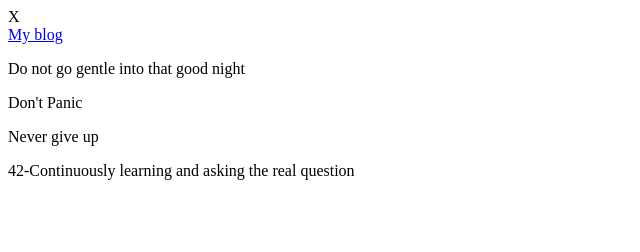
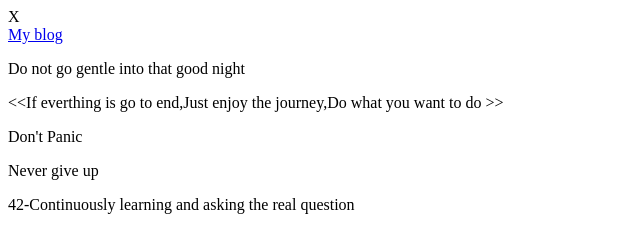
Before and after one commit to JINNIAN666/elonmusk.github.io, a plain HTML site: page index.html in a window 1280 px wide. Shown: the whole page, without its empty margins (0-640 px from the left). Drawn offline with Linux system fonts and the light colour scheme.

Commit message:
Update index.html

```diff
--- a/index.html
+++ b/index.html
@@ -11,7 +11,7 @@
 </br>
 <a href="https://www.zhoudongqi.com/">My blog</a>
 <p>Do not go gentle into that good night</p>
-<If everthing is go to end,Just enjoy the journey,Do what you want to do>
+<&lt;If everthing is go to end,Just enjoy the journey,Do what you want to do &gt;>
 <p>Don't Panic</p>
 <p>Never give up</p>
 <p>42-Continuously learning and asking the real question</p>
```
